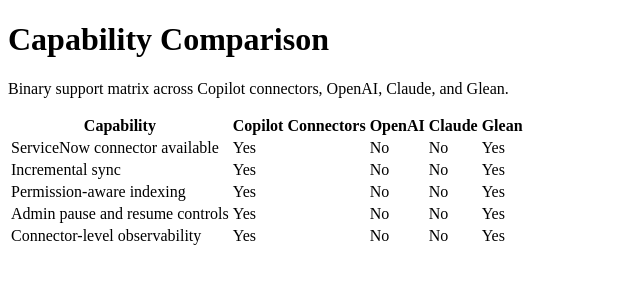
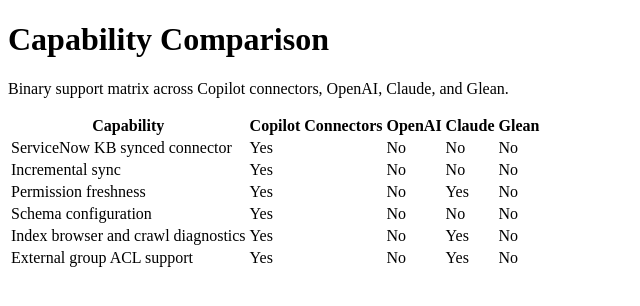
Before and after one commit to sasidharkasi/dashboard-scaffold, a React (Vite) app: page / in a window 1280 px wide. Shown: the top 306 px of the page, without its empty margins (0-640 px from the left). Built offline with nearby package versions, Linux system fonts and the light colour scheme; the HTML template or start-up script is replaced by a standard one.

Commit message:
Add qualitative weekly analysis outputs

```diff
--- a/src/data/analysisCurrent.ts
+++ b/src/data/analysisCurrent.ts
@@ -31,9 +31,9 @@
     },
     {
       "label": "Changed since last review",
-      "value": "6",
+      "value": "0",
       "detail": "Rows whose derived status changed since prior generated round.",
-      "tone": "alert"
+      "tone": "neutral"
     }
   ],
   "capabilityGroups": [
--- a/src/data/capabilityComparison.ts
+++ b/src/data/capabilityComparison.ts
@@ -10,38 +10,45 @@
 
 export const capabilityRows: CapabilityRow[] = [
   {
-    capability: 'ServiceNow connector available',
-    copilotConnectors: 'Yes',
-    openAi: 'No',
-    claude: 'No',
-    glean: 'Yes',
+    "capability": "ServiceNow KB synced connector",
+    "copilotConnectors": "Yes",
+    "openAi": "No",
+    "claude": "No",
+    "glean": "No"
   },
   {
-    capability: 'Incremental sync',
-    copilotConnectors: 'Yes',
-    openAi: 'No',
-    claude: 'No',
-    glean: 'Yes',
+    "capability": "Incremental sync",
+    "copilotConnectors": "Yes",
+    "openAi": "No",
+    "claude": "No",
+    "glean": "No"
   },
   {
-    capability: 'Permission-aware indexing',
-    copilotConnectors: 'Yes',
-    openAi: 'No',
-    claude: 'No',
-    glean: 'Yes',
+    "capability": "Permission freshness",
+    "copilotConnectors": "Yes",
+    "openAi": "No",
+    "claude": "Yes",
+    "glean": "No"
   },
   {
-    capability: 'Admin pause and resume controls',
-    copilotConnectors: 'Yes',
-    openAi: 'No',
-    claude: 'No',
-    glean: 'Yes',
+    "capability": "Schema configuration",
+    "copilotConnectors": "Yes",
+    "openAi": "No",
+    "claude": "No",
+    "glean": "No"
   },
   {
-    capability: 'Connector-level observability',
-    copilotConnectors: 'Yes',
-    openAi: 'No',
-    claude: 'No',
-    glean: 'Yes',
+    "capability": "Index browser and crawl diagnostics",
+    "copilotConnectors": "Yes",
+    "openAi": "No",
+    "claude": "Yes",
+    "glean": "No"
   },
+  {
+    "capability": "External group ACL support",
+    "copilotConnectors": "Yes",
+    "openAi": "No",
+    "claude": "Yes",
+    "glean": "No"
+  }
 ]
```
Also changed, not shown: scripts/weekly-analysis-agent.mjs (+100 -1 lines), 2 other files (tests, documents, lock files or other folders).
